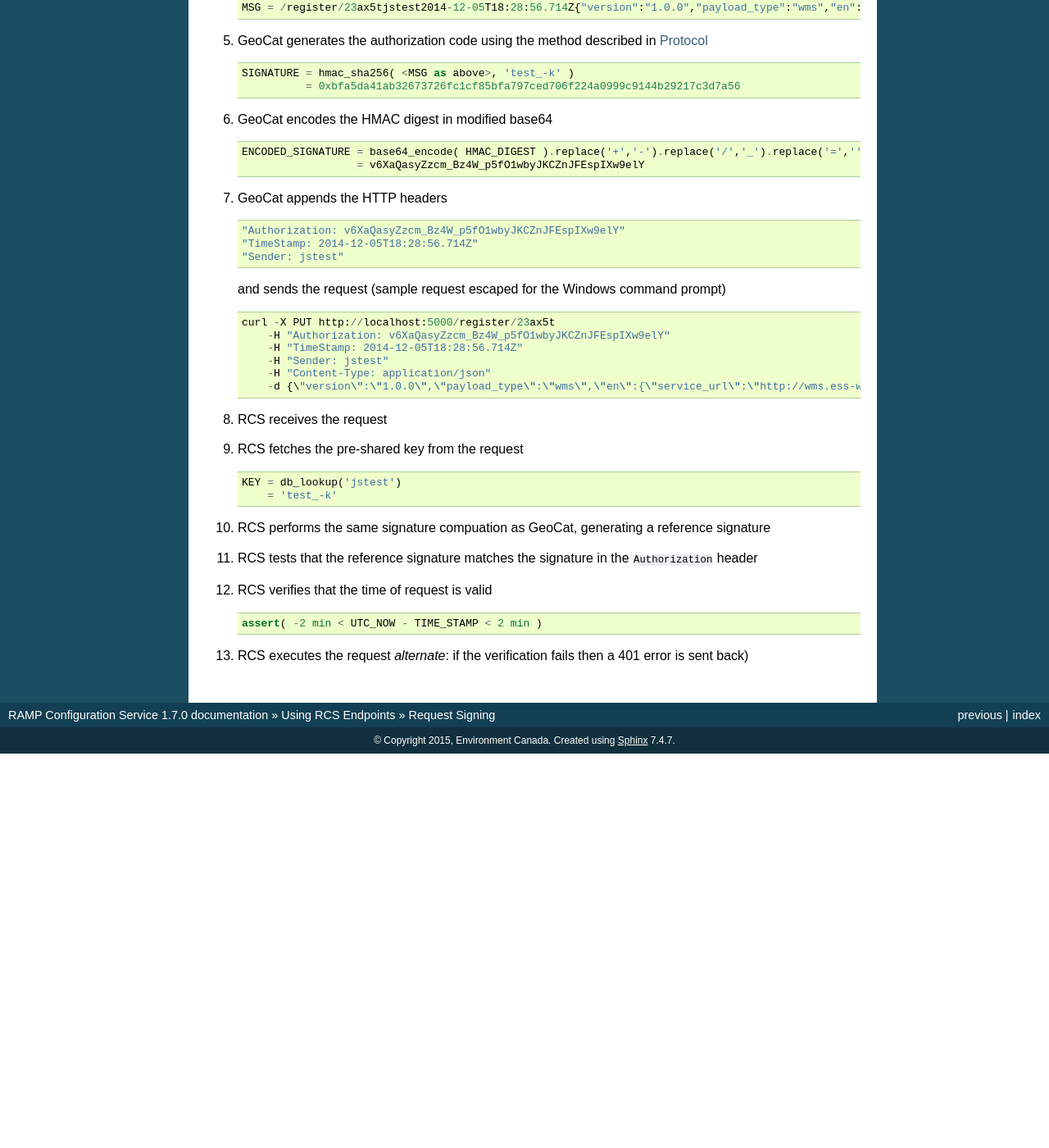
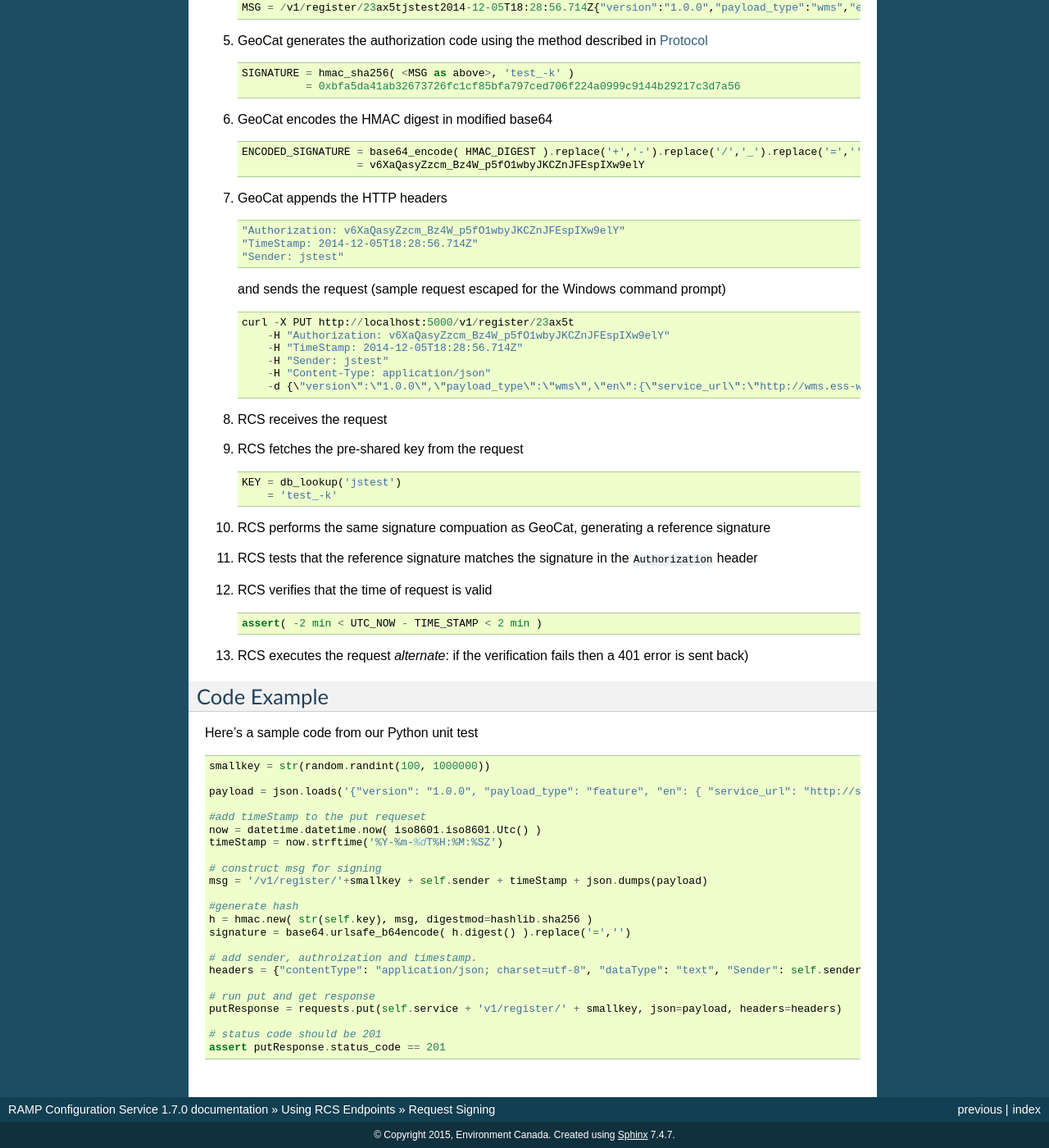
Before and after one commit to fgpv-vpgf/rcs, a Sphinx documentation site: the page built from docs/service/signing.rst, in a window 1280 px wide and 1400 px high, scrolled down 1196 px. Shown: the whole window at 82% size. Built offline with Sphinx 7.4.7, drawn with Linux system fonts in a browser that asks for light colours; before the commit the page ends 2115 px from its top, so only the background shows below that.

Commit message:
Add code example to signing doc

```diff
--- a/docs/service/signing.rst
+++ b/docs/service/signing.rst
@@ -53,14 +53,14 @@ unavailable.
 
 #.  GeoCat computes the message string by concatenating the fragments specified in the `Protocol`_ section ::
 
-        REQUEST_PATH = /register/23ax5t
+        REQUEST_PATH = /v1/register/23ax5t
         SENDER_ID = jstest
         TIME_STAMP = 2014-12-05T18:28:56.714Z
         REQUEST_BODY =  {"version":"1.0.0","payload_type":"wms","en":{"service_url":"http://wms.ess-ws.nrcan.gc.ca/wms/toporama_en","layer":"limits"},"fr":{"service_url":"http://wms.ess-ws.nrcan.gc.ca/wms/toporama_en","layer":"limits"}}
 
     resulting in ::
 
-        MSG = /register/23ax5tjstest2014-12-05T18:28:56.714Z{"version":"1.0.0","payload_type":"wms","en":{"service_url":"http://wms.ess-ws.nrcan.gc.ca/wms/toporama_en","layer":"limits"},"fr":{"service_url":"http://wms.ess-ws.nrcan.gc.ca/wms/toporama_en","layer":"limits"}}
+        MSG = /v1/register/23ax5tjstest2014-12-05T18:28:56.714Z{"version":"1.0.0","payload_type":"wms","en":{"service_url":"http://wms.ess-ws.nrcan.gc.ca/wms/toporama_en","layer":"limits"},"fr":{"service_url":"http://wms.ess-ws.nrcan.gc.ca/wms/toporama_en","layer":"limits"}}
 
 #.  GeoCat generates the authorization code using the method described in `Protocol`_ ::
 
@@ -80,7 +80,7 @@ unavailable.
 
     and sends the request (sample request escaped for the Windows command prompt) ::
 
-        curl -X PUT http://localhost:5000/register/23ax5t
+        curl -X PUT http://localhost:5000/v1/register/23ax5t
             -H "Authorization: v6XaQasyZzcm_Bz4W_p5fO1wbyJKCZnJFEspIXw9elY"
             -H "TimeStamp: 2014-12-05T18:28:56.714Z"
             -H "Sender: jstest"
@@ -100,3 +100,33 @@ unavailable.
         assert( -2 min < UTC_NOW - TIME_STAMP < 2 min )
 
 #.  RCS executes the request *alternate*: if the verification fails then a 401 error is sent back)
+
+
+Code Example
+------------
+
+Here’s a sample code from our Python unit test ::
+
+    smallkey = str(random.randint(100, 1000000))
+
+    payload = json.loads('{"version": "1.0.0", "payload_type": "feature", "en": { "service_url": "http://sncr01wbingsdv1.ncr.int.ec.gc.ca/arcgis/rest/services/RAMP/RAMP_ResearchCentres/MapServer/0" }, "fr": { "service_url": "http://sncr01wbingsdv1.ncr.int.ec.gc.ca/arcgis/rest/services/RAMP/RAMP_ResearchCentres/MapServer/0" }}')
+
+    #add timeStamp to the put requeset
+    now = datetime.datetime.now( iso8601.iso8601.Utc() )
+    timeStamp = now.strftime('%Y-%m-%dT%H:%M:%SZ')
+
+    # construct msg for signing
+    msg = '/v1/register/'+smallkey + self.sender + timeStamp + json.dumps(payload)
+
+    #generate hash
+    h = hmac.new( str(self.key), msg, digestmod=hashlib.sha256 )
+    signature = base64.urlsafe_b64encode( h.digest() ).replace('=','')
+
+    # add sender, authroization and timestamp.
+    headers = {"contentType": "application/json; charset=utf-8", "dataType": "text", "Sender": self.sender, "Authorization": signature, "TimeStamp": timeStamp}
+
+    # run put and get response
+    putResponse = requests.put(self.service + 'v1/register/' + smallkey, json=payload, headers=headers)
+
+    # status code should be 201
+    assert putResponse.status_code == 201
```
